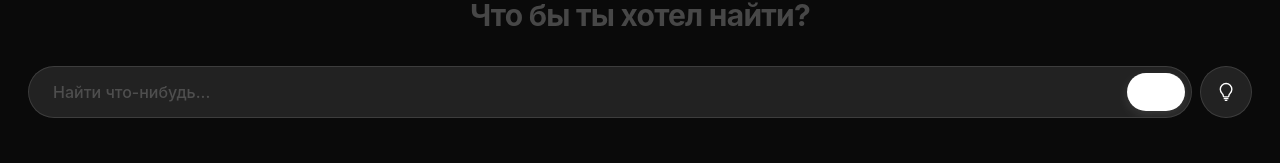
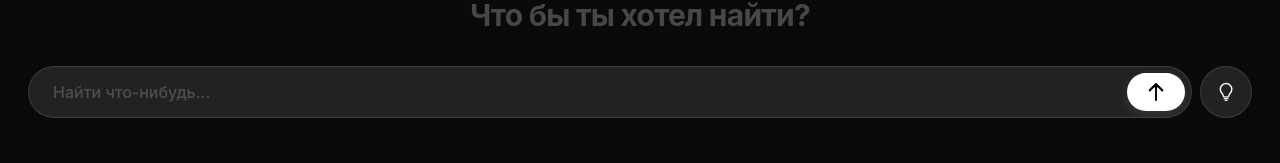
Before and after one commit to fugu70539/PluginBox, a Next.js app: page / in a window 1280 px wide. Shown: the part 157-320 px from the top of the page. Built offline with nearby package versions, Linux system fonts and the light colour scheme.

Commit message:
Update globals.css

```diff
--- a/src/app/globals.css
+++ b/src/app/globals.css
@@ -36,29 +36,17 @@ html, body {
   border: 0.5px solid rgba(255, 255, 255, 0.12);
 }
 
-/* Кнопка отправки (белый фон) */
+/* Стили для твоей кнопки в инпуте */
 .btn-send-white {
   background-color: #ffffff !important;
-  border-radius: 9999px !important;
+  opacity: 1 !important;
   display: flex !important;
-  align-items: center !important;
-  justify-content: center !important;
+  visibility: visible !important;
   box-shadow: 0 4px 12px rgba(255, 255, 255, 0.1);
-  transition: all 0.2s ease;
-  opacity: 1 !important;
-  visibility: visible !important;
 }
 
-.btn-send-white:active {
-  transform: scale(0.9);
-  background-color: #eeeeee !important;
-}
-
-/* Иконка внутри белой кнопки (черная/темная) */
-.btn-send-white img,
-.btn-send-white svg {
-  filter: invert(1) !important;
-  width: 18px !important;
-  height: 18px !important;
+/* Чтобы иконка внутри была видна (черная на белом) */
+.btn-send-white img {
+  filter: brightness(0) !important;
   opacity: 1 !important;
 }
```
